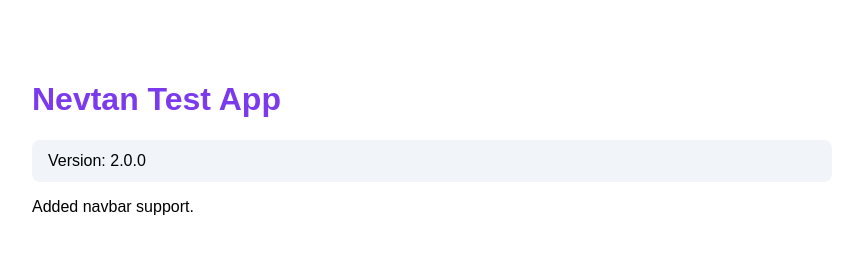
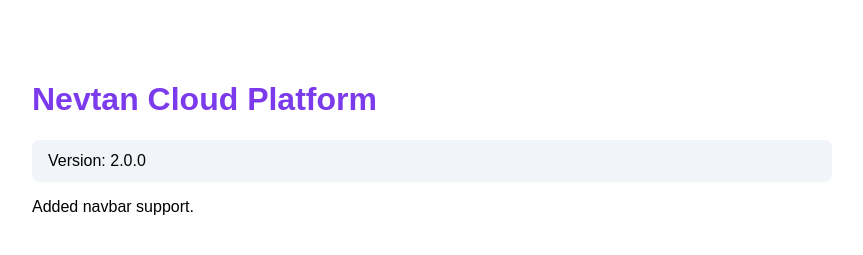
Before and after one commit to nic-afterdark/nevtan-test-app, a plain HTML site: page index.html in a window 1280 px wide. Shown: the whole page, without its empty margins (208-1071 px from the left). Drawn offline with Linux system fonts and the light colour scheme.

Commit message:
chore: rename app title to Nevtan Cloud Platform

```diff
--- a/index.html
+++ b/index.html
@@ -2,7 +2,7 @@
 <html lang="en">
 <head>
   <meta charset="UTF-8" />
-  <title>Nevtan Test App</title>
+  <title>Nevtan Cloud Platform</title>
   <style>
     body { font-family: sans-serif; max-width: 800px; margin: 40px auto; padding: 20px; }
     h1 { color: #7c3aed; }
@@ -10,7 +10,7 @@
   </style>
 </head>
 <body>
-  <h1>Nevtan Test App</h1>
+  <h1>Nevtan Cloud Platform</h1>
   <div class="version">Version: 2.0.0</div>
   <p>Added navbar support.</p>
 </body>
```
